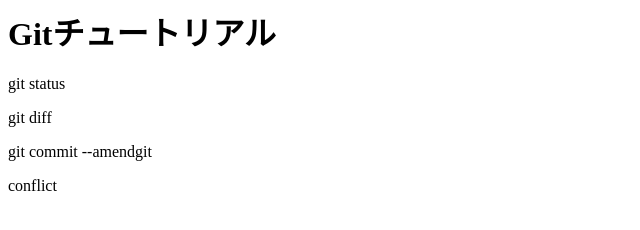
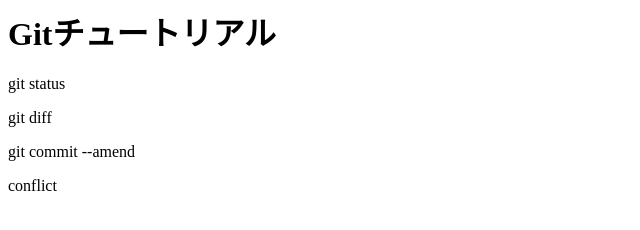
Before and after one commit to Kondo-Noriyasu/git_tutorial, a plain HTML site: page index.html in a window 1280 px wide. Shown: the full height of the page, 0-640 px from the left. Drawn offline with Linux system fonts and the light colour scheme.

Commit message:
indexを間違えていたので修正

```diff
--- a/index.html
+++ b/index.html
@@ -1,5 +1,5 @@
 <h1>Gitチュートリアル</h1>
 <p>git status</p>
 <p>git diff</p>
-<p>git commit --amendgit </p>
+<p>git commit --amend </p>
 <p>conflict</p>
```
